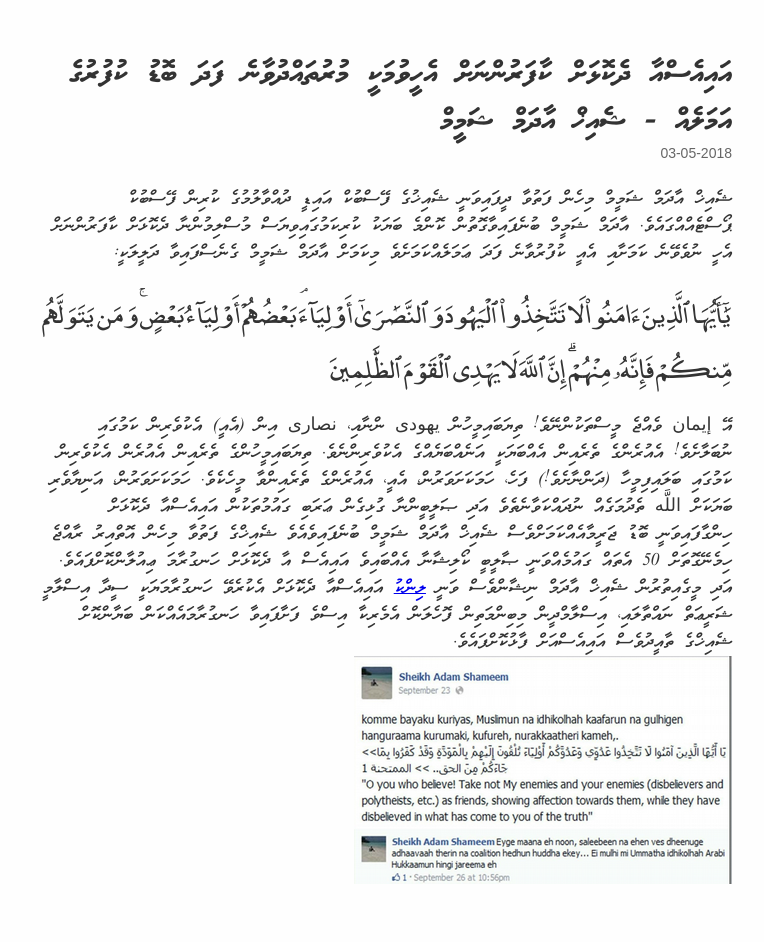
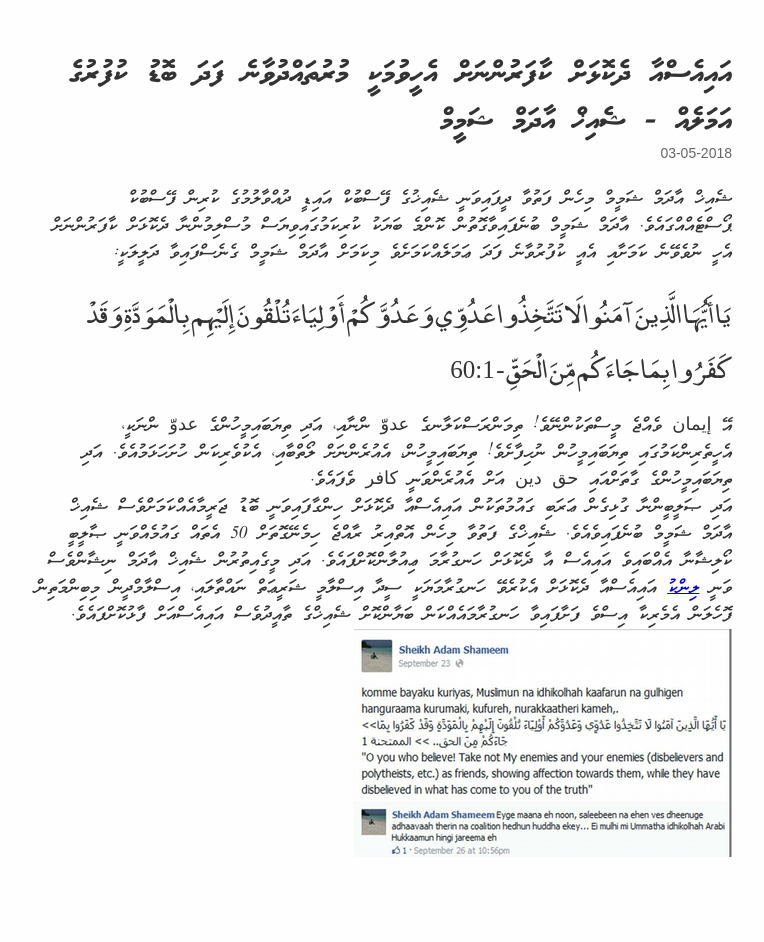
Before and after one commit to holhuashi/holhuashi, a Jekyll site: the page built from _posts/2018-05-03-IS-dhekolhah-eheevun-adam-shameem.md, in a window 1280 px wide. Shown: the whole page, without its empty margins (258-1022 px from the left). Built offline with Jekyll 4.4.1, drawn with Linux system fonts in a browser that asks for light colours; after the commit the page ends 915 px from its top, so only the background shows below that.

Commit message:
Update 2018-05-03-IS-dhekolhah-eheevun-adam-shameem.md

```diff
--- a/_posts/2018-05-03-IS-dhekolhah-eheevun-adam-shameem.md
+++ b/_posts/2018-05-03-IS-dhekolhah-eheevun-adam-shameem.md
@@ -5,10 +5,11 @@ date: 2018-05-03
 ---
 ޝެއިޚް އާދަމް ޝަމީމް މިހެން ފަތުވާ ދީފައިވަނީ ޝެއިޚުގެ ފޭސްބުކް އައިޑީ ދުއްވާލުމުގެ ކުރިން ފޭސްބުކް ޕޯސްޓެއްއްގައެވެ. އާދަމް ޝަމީމް ބުނެފައިވާގޮތުން ކޮންމެ ބަޔަކު ކުރިކަމުގައިވިޔަސް މުސްލިމުންނާ ދެކޮޅަށް ކާފަރުންނަށް އެހީ ނުވެވޭނެ ކަމަށާއި އެއީ ކުފުރުވާނެ ފަދަ ޢަމަލެއްކަމަށެވެ  މިކަމަށް އާދަމް ޝަމީމް ގެނެސްފައިވާ ދަލީލަކީ:
 <div class="arabic">
-يَٰٓأَيُّهَا ٱلَّذِينَ ءَامَنُوا۟ لَا تَتَّخِذُوا۟ ٱلْيَهُودَ وَٱلنَّصَٰرَىٰٓ أَوْلِيَآءَۘ بَعْضُهُمْ أَوْلِيَآءُ بَعْضٍۚ وَمَن يَتَوَلَّهُم مِّنكُمْ فَإِنَّهُۥ مِنْهُمْۗ إِنَّ ٱللَّهَ لَا يَهْدِى ٱلْقَوْمَ ٱلظَّٰلِمِينَ
+يَا أَيُّهَا الَّذِينَ آمَنُوا لَا تَتَّخِذُوا عَدُوِّي وَعَدُوَّكُمْ أَوْلِيَاءَ تُلْقُونَ إِلَيْهِم بِالْمَوَدَّةِ وَقَدْ كَفَرُوا بِمَا جَاءَكُم مِّنَ الْحَقِّ - 60:1
 </div>
-އޭ إيمان ވެއްޖެ މީސްތަކުންނޭވެ! ތިޔަބައިމީހުން يهودى ންނާއި، نصارى އިން (އެއީ) އެކުވެރިން ކަމުގައި ނުބަލާށެވެ! އެއުރެންގެ ތެރެއިން އެއްބަޔަކީ އަނެއްބަޔެއްގެ އެކުވެރިންނެވެ. ތިޔަބައިމީހުންގެ ތެރެއިން އެއުރެން އެކުވެރިން ކަމުގައި ބަލައިފިމީހާ (ދަންނާށެވެ!) ފަހެ، ހަމަކަށަވަރުން، އެއީ، އެއުރެންގެ ތެރެއިންވާ މީހެކެވެ. ހަމަކަށަވަރުން، އަނިޔާވެރި ބަޔަކަށް اللَّه ތެދުމަގެއް ނުދައްކަވާނެތެވެ
-އަދި ޞަލީބީންނާ ގުޅިގެން ޢަރަބި ގައުމުތަކުން އައިއެސްއާ ދެކޮޅަށް ހިންގާފައިވަނީ ބޮޑު ޖަރީމާއެއްކަމަށްވެސް ޝެއިޚް އާދަމް ޝަމީމް ބުނެފައިވެއެވެ
+އޭ إيمان ވެއްޖެ މީސްތަކުންނޭވެ! ތިމަންރަސްކަލާނގެ عدوّ ންނާއި، އަދި ތިޔަބައިމީހުންގެ عدوّ ންނަކީ، އެހީތެރިންކަމުގައި ތިޔަބައިމީހުން ނުހިފާށެވެ! ތިޔަބައިމީހުން، އެއުރެންނަށް ލޯތްބާއި، އެކުވެރިކަން ހުށަހަޅަމުއެވެ. އަދި ތިޔަބައިމީހުންގެ ގާތަށްއައި حق دين އަށް އެއުރެންވަނީ كافر ވެފައެވެ.
+<br />
+އަދި ޞަލީބީންނާ ގުޅިގެން ޢަރަބި ގައުމުތަކުން އައިއެސްއާ ދެކޮޅަށް ހިންގާފައިވަނީ ބޮޑު ޖަރީމާއެއްކަމަށްވެސް ޝެއިޚް އާދަމް ޝަމީމް ބުނެފައިވެއެވެ.
 ޝެއިޚްގެ ފަތުވާ މިހެން އޮތްއިރު ރާއްޖެ ހިމެނޭގޮތަށް 50 އެތައް ގައުމެއްވަނީ ޞާލީބީ ކޯލިޝާނާ އެއްބައިވެ އައިއެސް އާ ދެކޮޅަށް ހަނގުރާމަ ޢިއުލާންކޮށްފައެވެ. އަދި މީގެއިތުރުން ޝެއިޚް އާދަމް ނިޝާންވެސް ވަނީ [ލިންކު](https://holhuashi.github.io/2018/05/02/adam-nishan-is) އައިއެސްއާ ދެކޮޅަށް އެކުރެވޭ ހަނގުރާމަޔަކީ ސީދާ އިސްލާމީ ޝަރީޢަތް ނައްތާލައި، އިސްލާމްދީން މިބިންމަތިން ފޮހެލަން އެމެރިކާ އިސްވެ ފަށާފައިވާ ހަނގުރާމައެއްކަން ބަޔާންކޮށް ޝެއިޚްގެ ތާއީދުވެސް އައިއެސްއަށް ފާޅުކޮށްފައެވެ.
 <br/>
 ![adam-shameem-fb-post](/assets/adam-shameem-fb.png)
```
